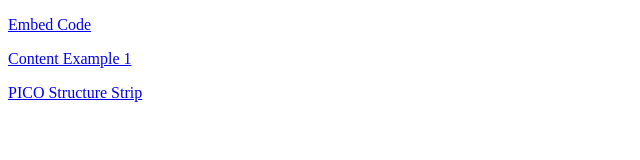
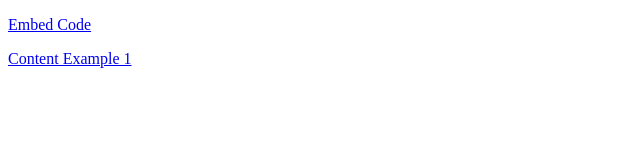
Before and after one commit to angussinclairkcl/kcl-lc-h5p, a plain HTML site: page index.html in a window 1280 px wide. Shown: the whole page, without its empty margins (0-640 px from the left). Drawn offline with Linux system fonts and the light colour scheme.

Commit message:
Update index.html

```diff
--- a/index.html
+++ b/index.html
@@ -3,7 +3,7 @@
 <body>
 	<p><a href="/kcl-lc-h5p/embedcode.html">Embed Code</a></p>
 	<p><a href="/kcl-lc-h5p/h5p-standalone-1.3.x/demo/content-example-1.html">Content Example 1</a></p>
-	<p><a href="/kcl-lc-h5p/h5p-standalone-1.3.x/demo/pico-structure-strip.html">PICO Structure Strip</a></p>
+
 
 
 </body>
```
